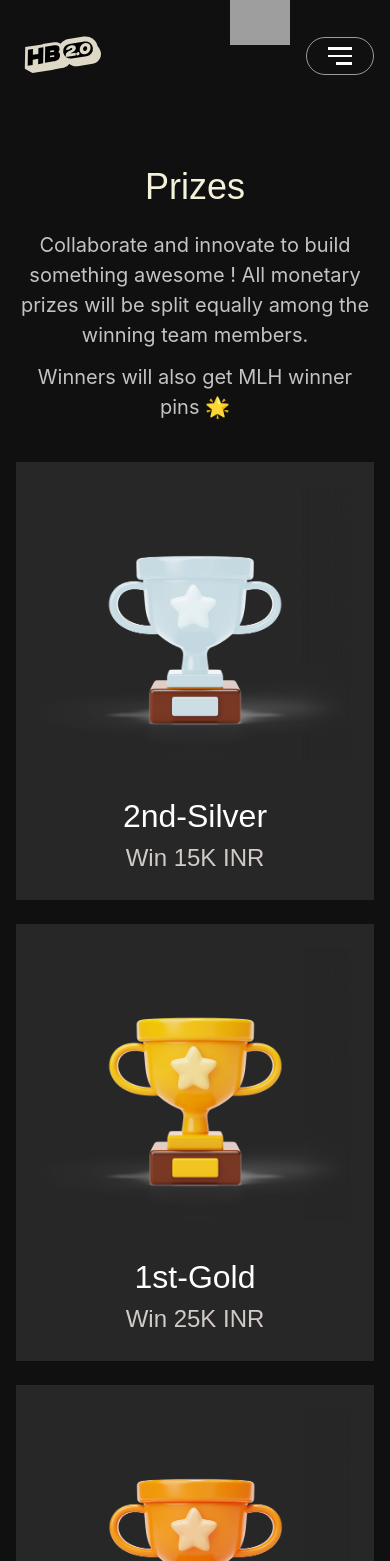
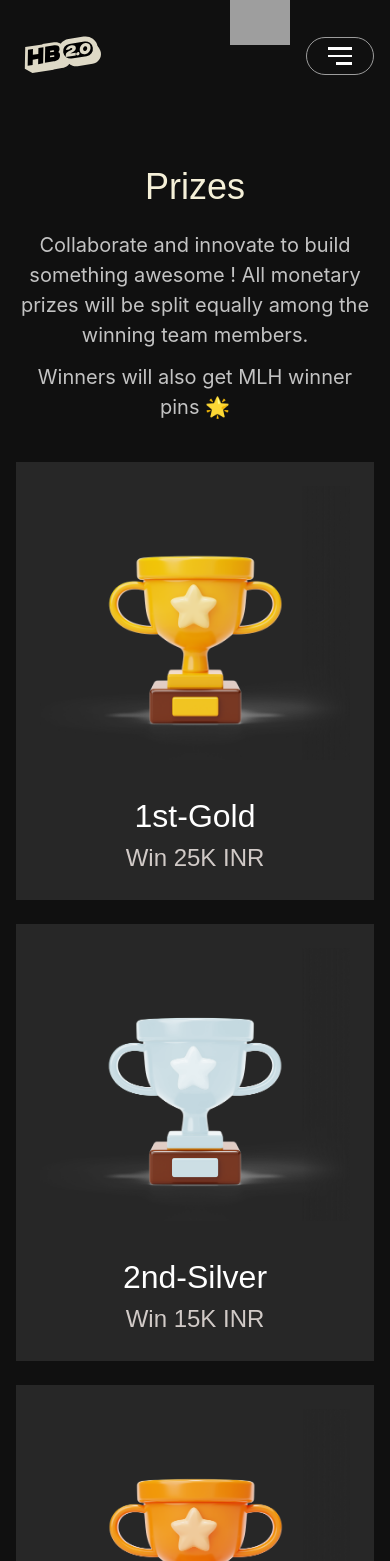
Before and after one commit to BitByte-TPC/hackbyte, a Next.js app: page /prizes in a window 390 px wide. Shown: the top 1561 px of the page. Built offline with nearby package versions, Linux system fonts and the light colour scheme; grey boxes are pictures that could not be loaded; a web font is replaced by a local one.

Commit message:
fix order for prizes cards

```diff
--- a/app/prizes/page.jsx
+++ b/app/prizes/page.jsx
@@ -47,7 +47,11 @@ const prizesData = [
 
 function PrizeCard({ position, type, amount, image }) {
   return (
-    <div className="flex flex-col items-start p-6 gap-8 bg-[#272727]">
+    <div
+      className={`flex flex-col items-start p-6 gap-8 bg-[#272727] ${
+        position === "1st" && "order-[-1] md:order-[0]"
+      }`}
+    >
       <Image src={image} alt={`${type} Cup`} placeholder="blur" />
       <div className="w-full flex flex-col items-center">
         <p className="text-[#fff] text-[2rem] font-[500]">{`${position}-${type}`}</p>
```
